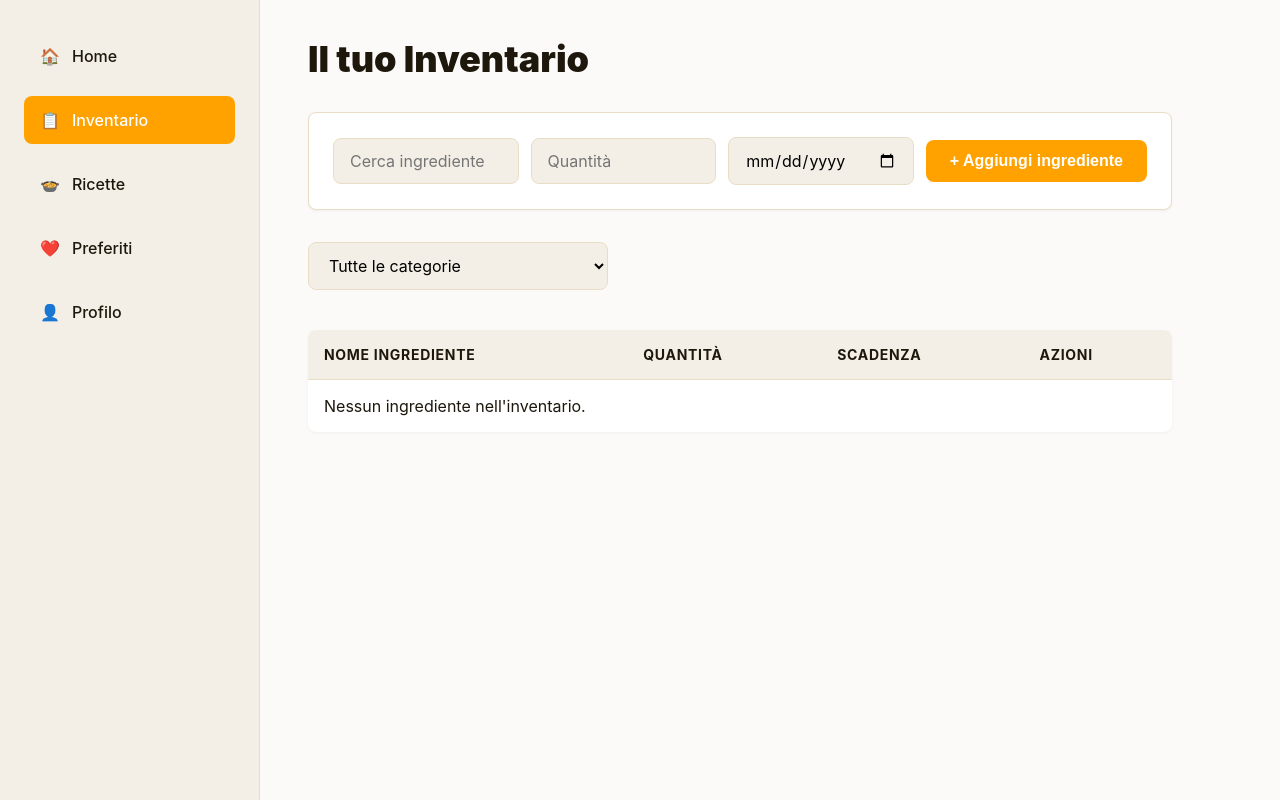
After one commit to Giordano96/CRUD-Project, a PHP site: page /inventory_view.php in a window 1280 px wide. The commit adds this page. Run offline with PHP 8.4, Linux system fonts and the light colour scheme; the visitor is signed in with stand-in values (Sample User, id 1); data that the repository does not hold is empty.

Commit message:
Pagine Login, Signup,Inventario

```diff
--- a/src/DbConnector.php
+++ b/src/DbConnector.php
@@ -1,18 +1,24 @@
 <?php
-class DbConnector {
-    private $servername;
-    private $username;
-    private $password;
-    private $dbname;
 
-    public function __construct(string $servername, string $username, string $password, string $dbname) {
+declare(strict_types=1);
+
+class DbConnector
+{
+    private string $servername;
+    private string $username;
+    private string $password;
+    private string $dbname;
+
+    public function __construct(string $servername, string $username, string $password, string $dbname)
+    {
         $this->servername = $servername;
         $this->username = $username;
         $this->password = $password;
         $this->dbname = $dbname;
     }
 
-    public function prepare(string $query): PDOStatement {
+    public function prepare(string $query): PDOStatement
+    {
         $connection = new PDO("mysql:host={$this->servername};dbname={$this->dbname}", $this->username, $this->password);
         return $connection->prepare($query);
     }
--- /dev/null
+++ b/src/inventory_view.php
@@ -0,0 +1,95 @@
+<?php
+require 'DbConnector.php';
+session_start();
+
+if (!isset($_SESSION['user_id'])) {
+    header('Location: login.php');
+}
+
+$conn = new DbConnector('localhost', 'root', 'root', 'MySecretChef');
+
+if (!isset($_SESSION['csrf_token'])) {
+    $_SESSION['csrf_token'] = hash('sha256', rand());
+}
+
+$stmt = $conn->prepare("SELECT id, name FROM ingredient ORDER BY name");
+$stmt->execute();
+$ingredients = $stmt->fetchAll(PDO::FETCH_ASSOC);
+
+$stmt = $conn->prepare("SELECT i.ingredient_id, ing.name, i.quantity, i.expiration_date FROM inventory i JOIN ingredient ing ON i.ingredient_id = ing.id WHERE i.user_id = :user_id");
+$stmt->bindParam(':user_id', $_SESSION['user_id'], PDO::PARAM_INT);
+$stmt->execute();
+$inventory = $stmt->fetchAll(PDO::FETCH_ASSOC);
+?>
+<html>
+<head>
+    <meta charset="UTF-8">
+    <meta name="viewport" content="width=device-width, initial-scale=1.0">
+    <title>Il tuo Inventario - MySecretChef</title>
+    <link rel="stylesheet" href="styleInventory.css">
+</head>
+<body>
+<div class="main-container">
+    <nav class="sidebar">
+        <ul>
+            <li><a href="home.php"><span>&#x1F3E0;</span> Home</a></li>
+            <li><a href="inventory.php" class="active"><span>&#x1F4CB;</span> Inventario</a></li>
+            <li><a href="recipes.php"><span>&#x1F372;</span> Ricette</a></li>
+            <li><a href="favorites.php"><span>&#x2764;&#xFE0F;</span> Preferiti</a></li>
+            <li><a href="profile.php"><span>&#x1F464;</span> Profilo</a></li>
+        </ul>
+    </nav>
+    <main>
+        <h1>Il tuo Inventario</h1>
+        <form method="post" action="handle_inventory.php" class="add-form">
+            <input type="hidden" name="csrf_token" value="<?php echo $_SESSION['csrf_token']; ?>">
+            <input type="hidden" name="action" value="add">
+            <input list="ingredients_list" name="ingredient_id" placeholder="Cerca ingrediente" required>
+            <datalist id="ingredients_list">
+                <?php foreach ($ingredients as $ingredient): ?>
+                    <option value="<?php echo $ingredient['id']; ?>"><?php echo htmlspecialchars($ingredient['name']); ?></option>
+                <?php endforeach; ?>
+            </datalist>
+            <input name="quantity" placeholder="Quantità" required>
+            <input type="date" name="expiration_date" placeholder="Data di scadenza">
+            <button type="submit">+ Aggiungi ingrediente</button>
+        </form>
+        <select class="category-filter">
+            <option>Tutte le categorie</option>
+        </select>
+        <table class="inventory-table">
+            <thead>
+            <tr>
+                <th>Nome ingrediente</th>
+                <th>Quantità</th>
+                <th>Scadenza</th>
+                <th>Azioni</th>
+            </tr>
+            </thead>
+            <tbody>
+            <?php if (empty($inventory)): ?>
+                <tr><td colspan="4">Nessun ingrediente nell'inventario.</td></tr>
+            <?php else: ?>
+                <?php foreach ($inventory as $item): ?>
+                    <tr>
+                        <td><?php echo htmlspecialchars($item['name']); ?></td>
+                        <td><?php echo htmlspecialchars($item['quantity']); ?></td>
+                        <td><?php echo htmlspecialchars($item['expiration_date']); ?></td>
+                        <td>
+                            <a href="edit_inventory.php?ingredient_id=<?php echo $item['ingredient_id']; ?>">Modifica</a> /
+                            <form method="post" action="handle_inventory.php" style="display:inline;">
+                                <input type="hidden" name="csrf_token" value="<?php echo $_SESSION['csrf_token']; ?>">
+                                <input type="hidden" name="action" value="delete">
+                                <input type="hidden" name="ingredient_id" value="<?php echo $item['ingredient_id']; ?>">
+                                <button type="submit">Elimina</button>
+                            </form>
+                        </td>
+                    </tr>
+                <?php endforeach; ?>
+            <?php endif; ?>
+            </tbody>
+        </table>
+    </main>
+</div>
+</body>
+</html>
--- a/src/login.php
+++ b/src/login.php
@@ -12,8 +12,7 @@ if (isset($_SESSION["user_id"])) {
 $csrf_token = hash("crc32b", rand());
 $_SESSION["csrf_token"] = $csrf_token;
 
-$connector = new DbConnector("127.0.0.1", "root", "", "mysecretchef");
-
+$connector = new DbConnector('localhost', 'root', 'root', 'MySecretChef');
 $error = "";
 
 if ($_SERVER["REQUEST_METHOD"] == "POST") {
--- a/src/signup.php
+++ b/src/signup.php
@@ -6,13 +6,13 @@ session_start();
 
 if (isset($_SESSION["user_id"])) {
     header("Location: home.php");
-    exit; // Ensure script stops after redirect
+    exit;
 }
 
 $csrf_token = hash("crc32b", rand());
 $_SESSION["csrf_token"] = $csrf_token;
 
-$connector = new DbConnector("127.0.0.1", "root", "", "mysecretchef");
+$connector = new DbConnector('localhost', 'root', 'root', 'MySecretChef');
 
 $error = "";
 
--- /dev/null
+++ b/src/styleInventory.css
@@ -0,0 +1,121 @@
+/* styleInventory.css - MySecretChef Inventory (100% conforme alla tua guida) */
+
+/* Reset e base */
+* { margin: 0; padding: 0; box-sizing: border-box; }
+html {
+    font-family: 'Inter', 'Noto Sans', sans-serif;
+    font-size: 16px;
+    line-height: 1.5;
+    color: #1d170c;
+    background-color: #fcfaf8;
+}
+body { background-color: #fcfaf8; min-height: 100vh; }
+
+/* Layout principale */
+.main-container { display: flex; min-height: 100vh; background-color: #fcfaf8; }
+
+/* Sidebar */
+.sidebar {
+    width: 260px;
+    background-color: #f4efe6;
+    padding: 2rem 1.5rem;
+    position: fixed;
+    left: 0; top: 0; bottom: 0;
+    border-right: 1px solid #eaddc6;
+    z-index: 10;
+}
+.sidebar ul { list-style: none; }
+.sidebar li { margin-bottom: 1rem; }
+.sidebar a {
+    display: flex; align-items: center; gap: .75rem;
+    color: #1d170c; text-decoration: none;
+    font-weight: 500; font-size: 1rem;
+    padding: .75rem 1rem; border-radius: .5rem;
+    transition: all .2s ease;
+}
+.sidebar a:hover, .sidebar a.active { background-color: #ffa200; color: #fff; }
+
+/* Main */
+main {
+    flex: 1; padding: 2.5rem 3rem;
+    max-width: 960px; margin-left: 260px;
+    background-color: #fcfaf8;
+}
+h1 {
+    font-size: 2.25rem; font-weight: 900;
+    color: #1d170c; margin-bottom: 2rem;
+    line-height: 1.1;
+}
+
+/* Form aggiunta */
+.add-form {
+    background: #fff; padding: 1.5rem;
+    border-radius: .5rem; border: 1px solid #eaddc6;
+    margin-bottom: 2rem; display: flex;
+    flex-wrap: wrap; gap: .75rem; align-items: center;
+    box-shadow: 0 1px 3px rgba(0,0,0,.05);
+}
+.add-form input, .add-form select, .add-form datalist {
+    padding: .75rem 1rem; border: 1px solid #eaddc6;
+    border-radius: .5rem; background: #f4efe6;
+    font-size: 1rem; font-family: inherit;
+    flex: 1; min-width: 180px;
+}
+.add-form input:focus, .add-form select:focus {
+    outline: none; border-color: #ffa200;
+    box-shadow: 0 0 0 3px rgba(255,162,0,.15);
+}
+
+/* Pulsanti */
+button, input[type="submit"] {
+    background: #ffa200; color: #fff;
+    border: none; padding: .75rem 1.5rem;
+    font-weight: 700; font-size: 1rem;
+    border-radius: .5rem; cursor: pointer;
+    transition: background .2s;
+}
+button:hover, input[type="submit"]:hover { background: #e69000; }
+
+/* Tabella */
+.inventory-table {
+    width: 100%; border-collapse: collapse;
+    background: #fff; border-radius: .5rem;
+    overflow: hidden; box-shadow: 0 1px 3px rgba(0,0,0,.05);
+    margin-top: 1rem;
+}
+.inventory-table th {
+    background: #f4efe6; text-align: left;
+    padding: 1rem; font-weight: 700;
+    color: #1d170c; font-size: .875rem;
+    text-transform: uppercase; letter-spacing: .05em;
+}
+.inventory-table td {
+    padding: 1rem; border-top: 1px solid #eaddc6;
+    font-size: 1rem;
+}
+.inventory-table tr:hover { background: #fdf9f3; }
+.inventory-table a {
+    color: #ffa200; text-decoration: none;
+    font-weight: 500; margin-right: .5rem;
+}
+.inventory-table a:hover { text-decoration: underline; }
+
+/* Filtro */
+.category-filter {
+    padding: .75rem 1rem; border: 1px solid #eaddc6;
+    border-radius: .5rem; background: #f4efe6;
+    font-family: inherit; font-size: 1rem;
+    margin-bottom: 1.5rem; width: 100%; max-width: 300px;
+}
+
+/* Form delete inline */
+.delete-form-inline { display: inline; margin: 0; }
+
+/* Responsive */
+@media (max-width: 768px) {
+    .main-container { flex-direction: column; }
+    .sidebar { position: static; width: 100%; padding: 1.5rem; border-right: none; border-bottom: 1px solid #eaddc6; }
+    main { margin-left: 0; padding: 1.5rem; }
+    .add-form { flex-direction: column; }
+    .add-form input { min-width: 100%; }
+}
--- a/src/styles.css
+++ b/src/styles.css
@@ -1,4 +1,3 @@
-
 body {
     margin: 0;
     font-family: Inter, 'Noto Sans', sans-serif;
@@ -310,5 +309,5 @@ body {
     text-align: center;
     text-decoration: underline;
     width: 100%;
-    max-width: 960px; /* Limit maximum width for centering */
+    max-width: 960px;
 }
```
Also changed, not shown: src/edit_ingredient.php (added, +55 -0 lines), src/inventory.php (added, +52 -0 lines).
